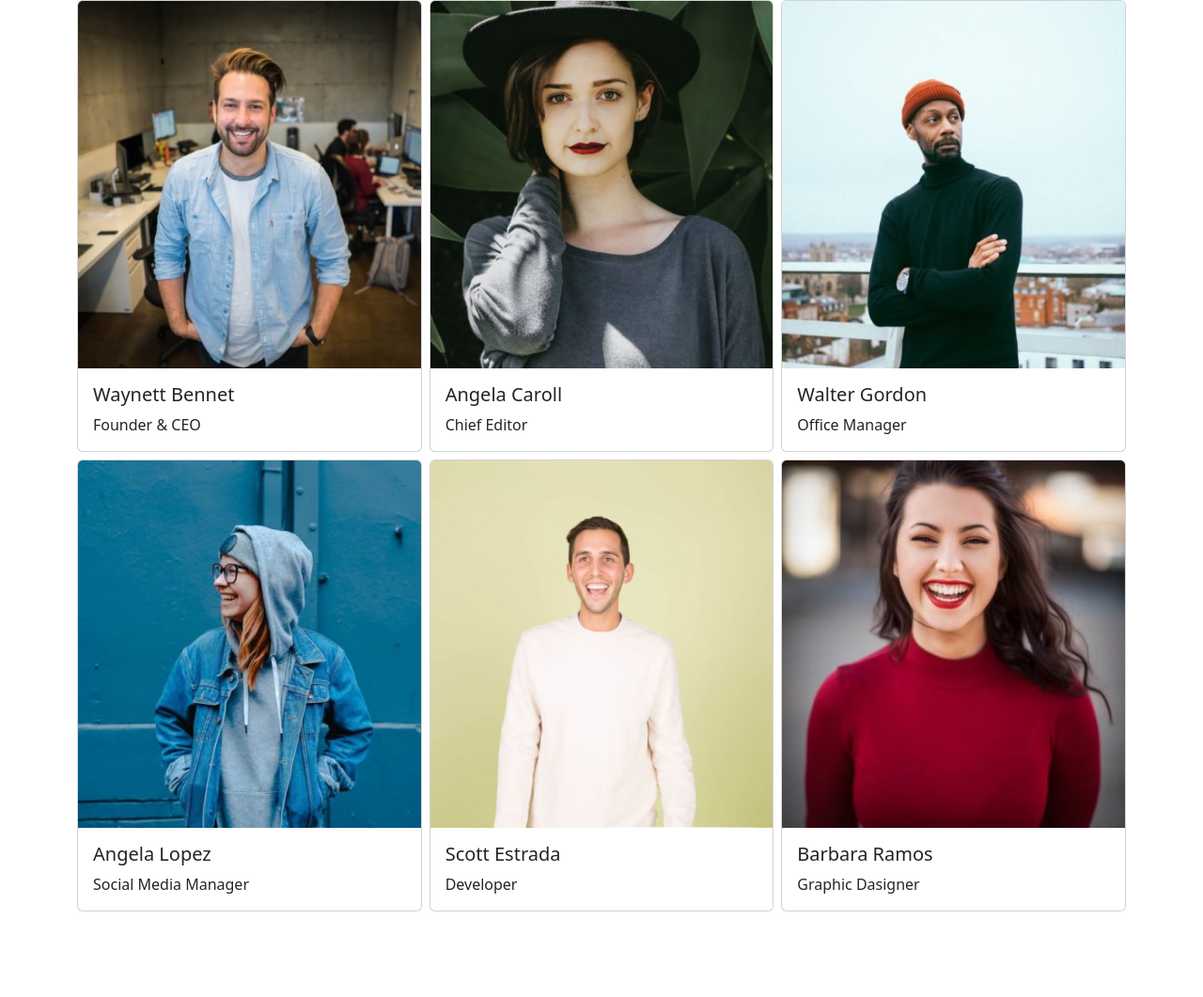
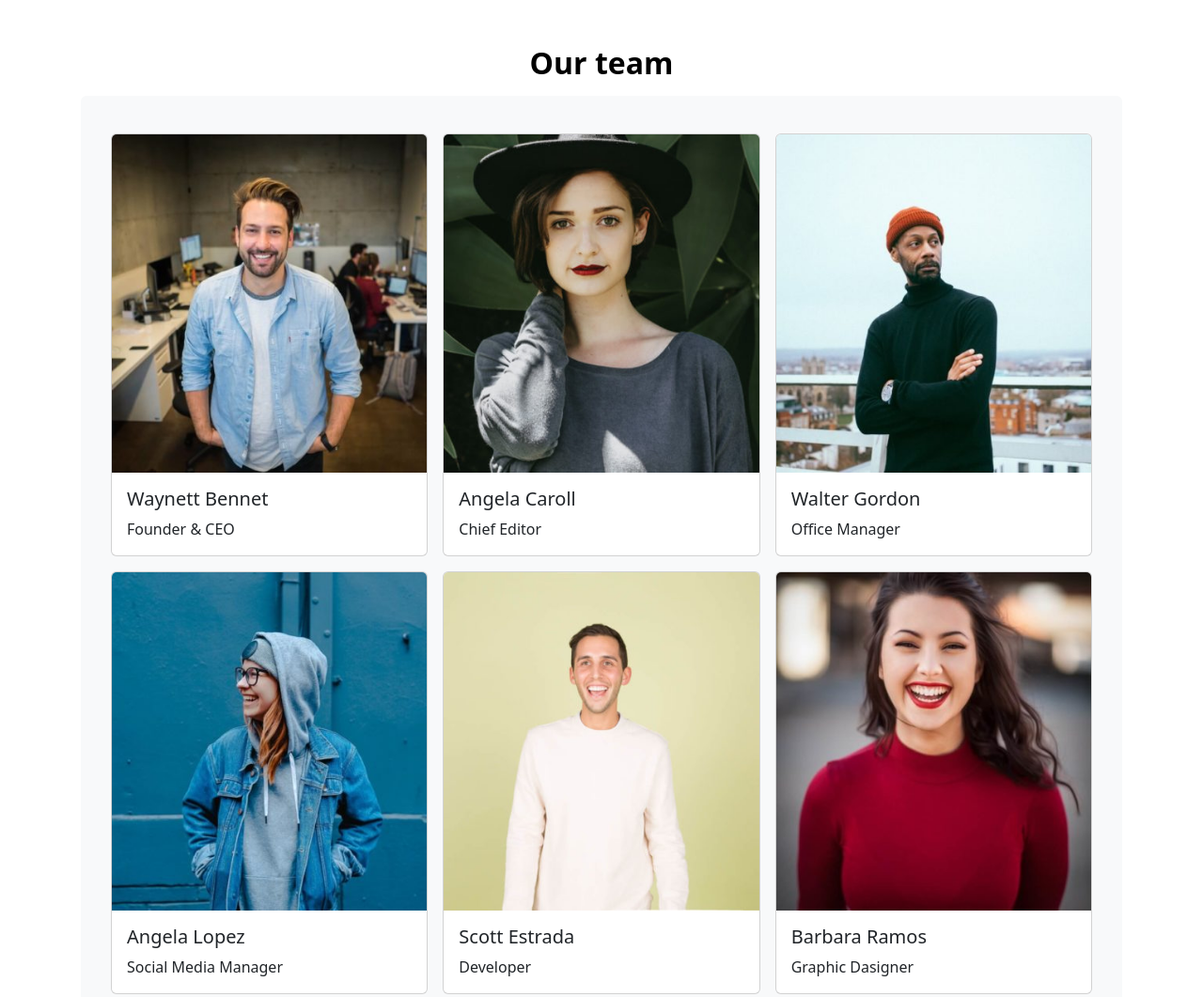
Before and after one commit to Mattia-Rollo/js-our-team, a plain HTML site: page index.html in a window 1280 px wide. Shown: the whole page at 94% size. Before the commit the page ends 970 px from the top, so only its background shows below. Drawn offline with nearby package versions, Linux system fonts and the light colour scheme.

Commit message:
add padding row and h2 title

```diff
--- a/index.html
+++ b/index.html
@@ -11,8 +11,9 @@
     <title>Our Team</title>
 </head>
 <body>
-    <div id="wrapper" class="container-lg">
-        <div id="row" class="row g-2">
+    <div id="wrapper" class="container-md p-4">
+        <h2 class="text-center p-4 fw-bolder">Our team</h2>
+        <div id="row" class="row p-4 g-3 bg-light rounded">
 
         </div>
     </div>
--- a/js/script.js
+++ b/js/script.js
@@ -37,6 +37,8 @@ const team = [
 
 const row = document.getElementById('row');
 
+//per ogni oggetto presente nell'array chiamo la funzione addCard e gli passo il parametro obj con un ciclo for of
+//quindi per ogni oggetto presente nell'array va a stampare il name, il role, la stringa image per creare il contenuto della card;
 for(let value of team){
     // console.log(value);
     for(let key in value) {
@@ -46,6 +48,8 @@ for(let value of team){
     addCard(value);
 }
 
+
+//creo la funzione che mi crea lo style e aggiunge titolo e paragrafo a alla card quando viene chiamata
 function addCard(obj) {
     obj.name;
     obj.role;
```
